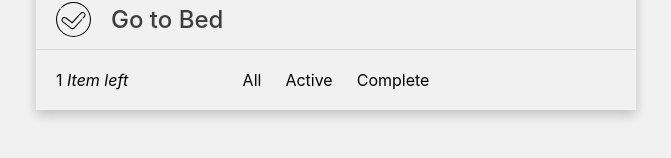
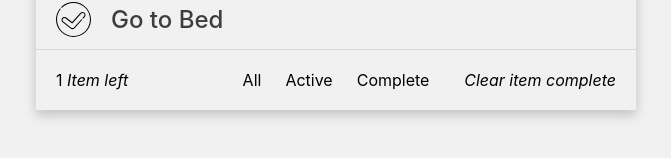
Before and after one commit to duybao901/todo-list, a React (Create React App) app: page / in a window 1280 px wide. Shown: the part 384-542 px from the top of the page, without its empty margins (304-975 px from the left). Built offline with nearby package versions, Linux system fonts and the light colour scheme.

Commit message:
Add function clear item complete

```diff
--- a/src/App.css
+++ b/src/App.css
@@ -103,3 +103,28 @@ ul li{
   display: block;
   z-index: 1;
 }
+.clear{
+  float: right;
+  font-size:  16px;
+  font-style: italic;
+  cursor: pointer;
+  display: none;
+}
+.clear.clear-complete {
+  display: block;
+}
+.clear::after{
+  content:"";
+  display:block;
+  width: 100%;
+  height: 1px;
+  background-color: currentColor;
+  position: relative;
+  top: -3px;
+  display: none;
+
+}
+.clear:hover::after {
+  cursor: pointer;
+  display: block;
+}
--- a/src/App.js
+++ b/src/App.js
@@ -1,8 +1,10 @@
 import React, { Component } from 'react';
+import classNames from 'classnames';
 // import logo from './logo.svg';
 import './App.css';
 import checkAll from './img/tickall2.svg';
 import TodoItem from './components/TodoItem';
+
 
 
 class App extends Component{
@@ -31,6 +33,8 @@ class App extends Component{
     this.onClickAllItem = this.onClickAllItem.bind(this);
     this.addClassSelected = this.addClassSelected.bind(this);
     this.filterItem = this.filterItem.bind(this)
+    // this.showClearText = this.showClearText.bind(this);
+    this.clearItemComplete = this.clearItemComplete.bind(this);
   }
 
   // Su kien kem theo cua the input value + onChange
@@ -132,11 +136,28 @@ class App extends Component{
       })
     }
   }
-  // clear all item
+  // clear item complete
+  // showClearText() {
+  //   const { todoList } = this.state;
+
+  //   todoList.forEach
+  // }
+  clearItemComplete() {
+    const { todoList } = this.state;
+    const newTodoList = todoList.filter((item) => {
+      return item.isComplete;
+    })
+    this.setState({
+      todoList:[
+        ...newTodoList
+      ]
+    })
+  }
   render() {
     const { newItem,currentFilter,todoList } = this.state;
     const checkAll1 = checkAll;
     var todoListFilter = todoList;
+    var clearClass;
     if (currentFilter === 'Active') {
       todoListFilter = todoList.filter((item) => {
         return item.isComplete === true;
@@ -148,7 +169,20 @@ class App extends Component{
         })
       }
     }
-
+    {
+      clearClass = classNames({
+        "clear": true,
+        "clear-complete": false
+      })
+      todoListFilter.forEach((item) => {
+        if (!item.isComplete) {
+          clearClass = classNames({
+            "clear": true,
+            "clear-complete": true
+          })
+        }
+      })
+    }
       return (
         <div className="App">
           <h2 className="app-heading">To Do List</h2>
@@ -196,11 +230,11 @@ class App extends Component{
                 <a onMouseUp={this.addClassSelected} onClick={this.filterItem} >Complete</a>
               </li>
             </ul>
+
+            <span className={clearClass} onClick={this.clearItemComplete}>Clear item complete</span>
           </footer>
       </div>
       );
     }
   }
-
-
 export default App;
```
